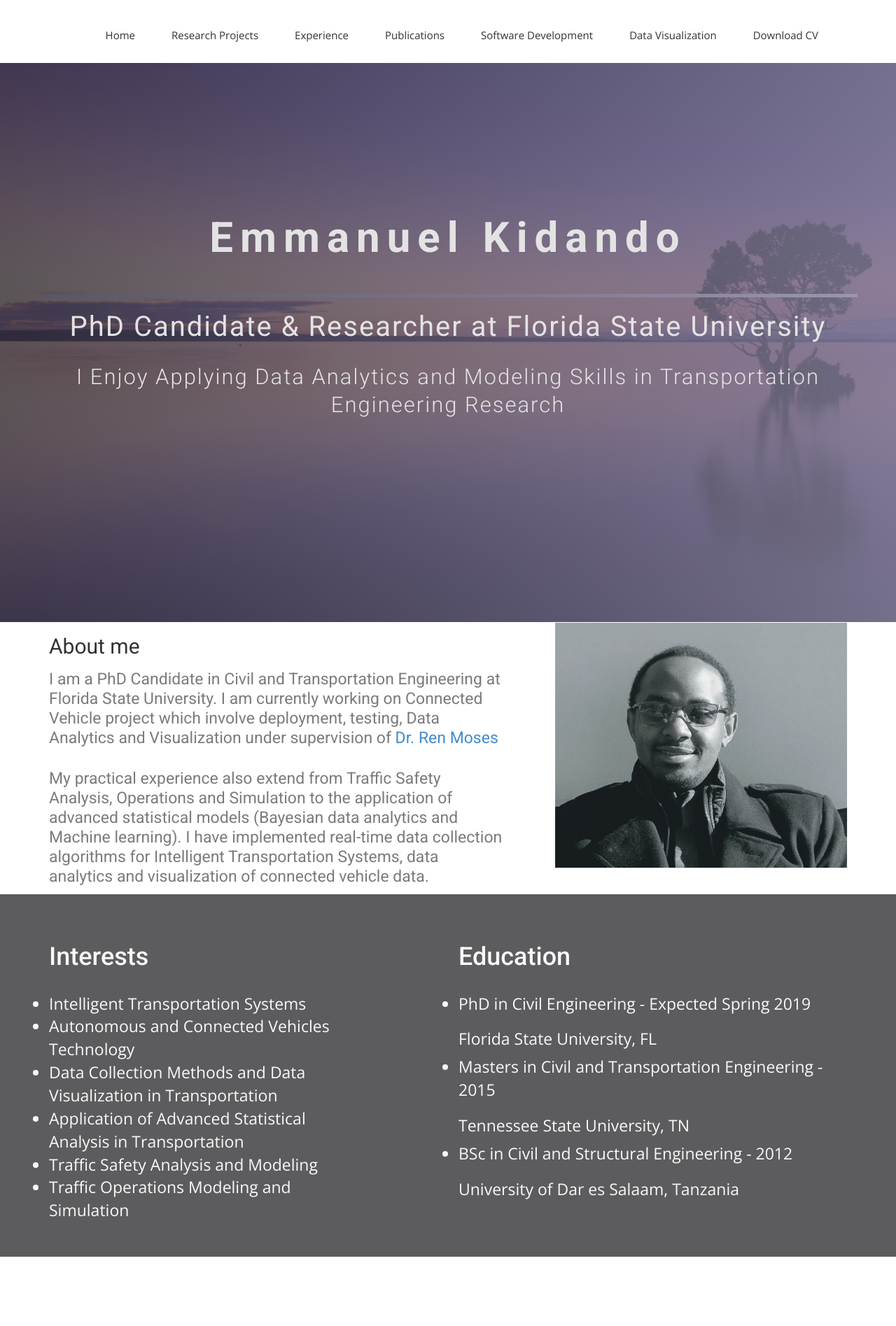
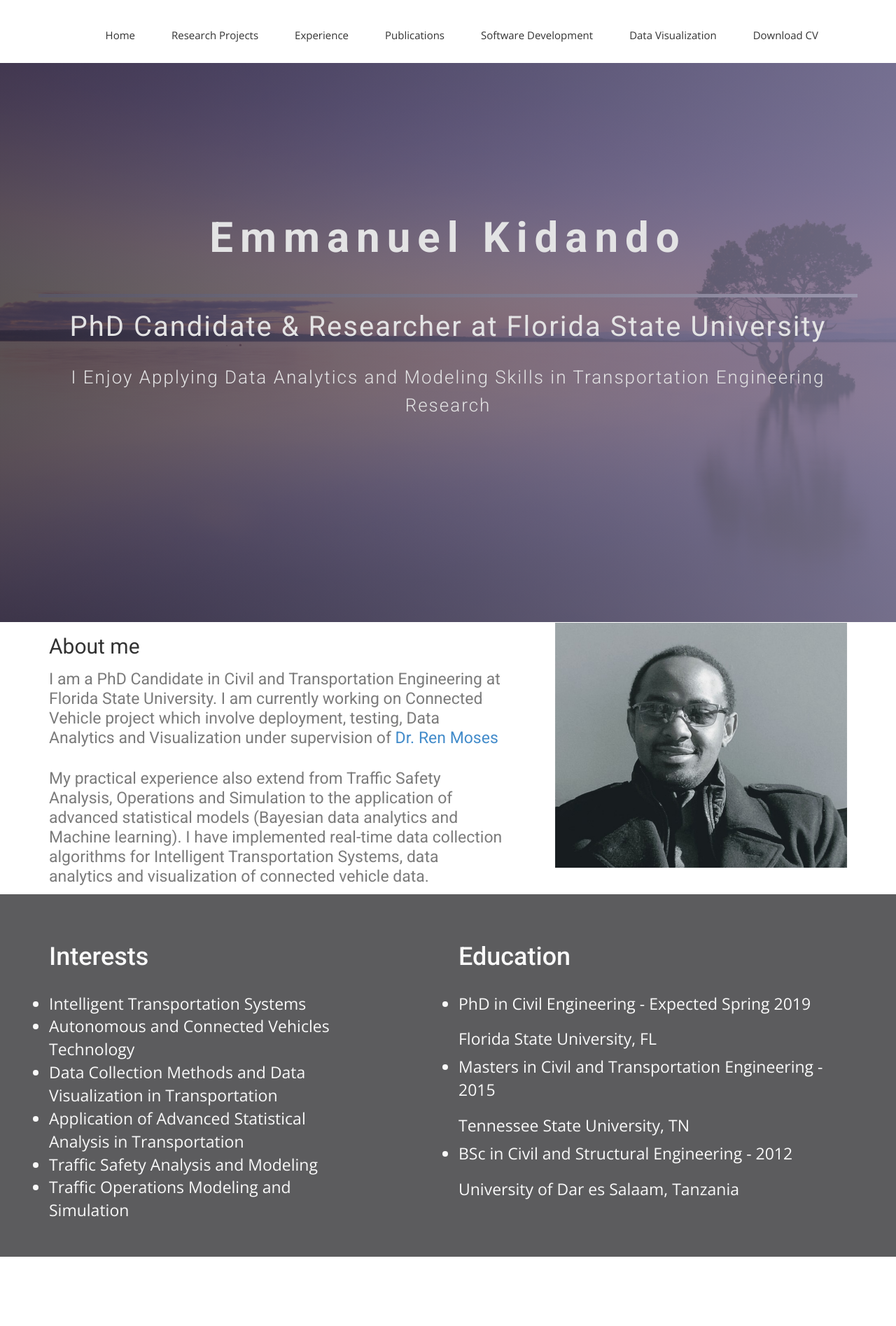
Before and after one commit to ekidando/Emma, a Jekyll site: the page built from index.html, in a window 1280 px wide. Shown: the top 1895 px of the page at 70% size. Built offline with Jekyll 4.4.1, drawn with Linux system fonts in a browser that asks for light colours; nearby versions of some CDN libraries; some web fonts are replaced.

Commit message:
Update airspace.css

```diff
--- a/css/airspace.css
+++ b/css/airspace.css
@@ -156,7 +156,7 @@ font header .navbar-default .navbar-nav li a:hover {
   letter-spacing: 2px;
   }
 #slider .block p {
-  font-size: 31px;
+  font-size: 26px;
   line-height: 40px;
   font-family: 'Roboto', sans-serif;
   font-weight: 300;
```
